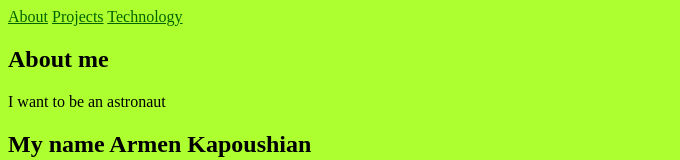
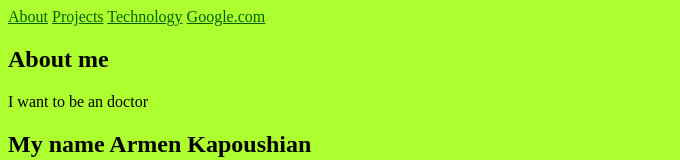
Before and after one commit to KapoushianA/KapA, a plain HTML site: page public_html/index.html in a window 1280 px wide. Shown: the top 160 px of the page, without its empty margins (0-680 px from the left). Drawn offline with Linux system fonts and the light colour scheme.

Commit message:
added a new link

```diff
--- a/public_html/index.html
+++ b/public_html/index.html
@@ -17,12 +17,13 @@ and open the template in the editor.
                 <a href="http://localhost:8383/KapA/index.html">About</a>
                 <a href="projects.html">Projects</a>
                 <a href="technology.html">Technology</a>
+                <a href="http://google.com">Google.com</a>
 
             </nav>
         </header>
         <article>
             <h1>About me</h1>
-            I want to be an astronaut
+            I want to be an doctor
             <h2>My name Armen Kapoushian</h2>
             <p>Im a Freshman at Pasadena High School.<br /> I play Competitive Call Of Duty with some friends and got sponsored by
                 3 companies which are<br/> CinchGaming, NoScopeGlasses and GungHO Energy.
```
